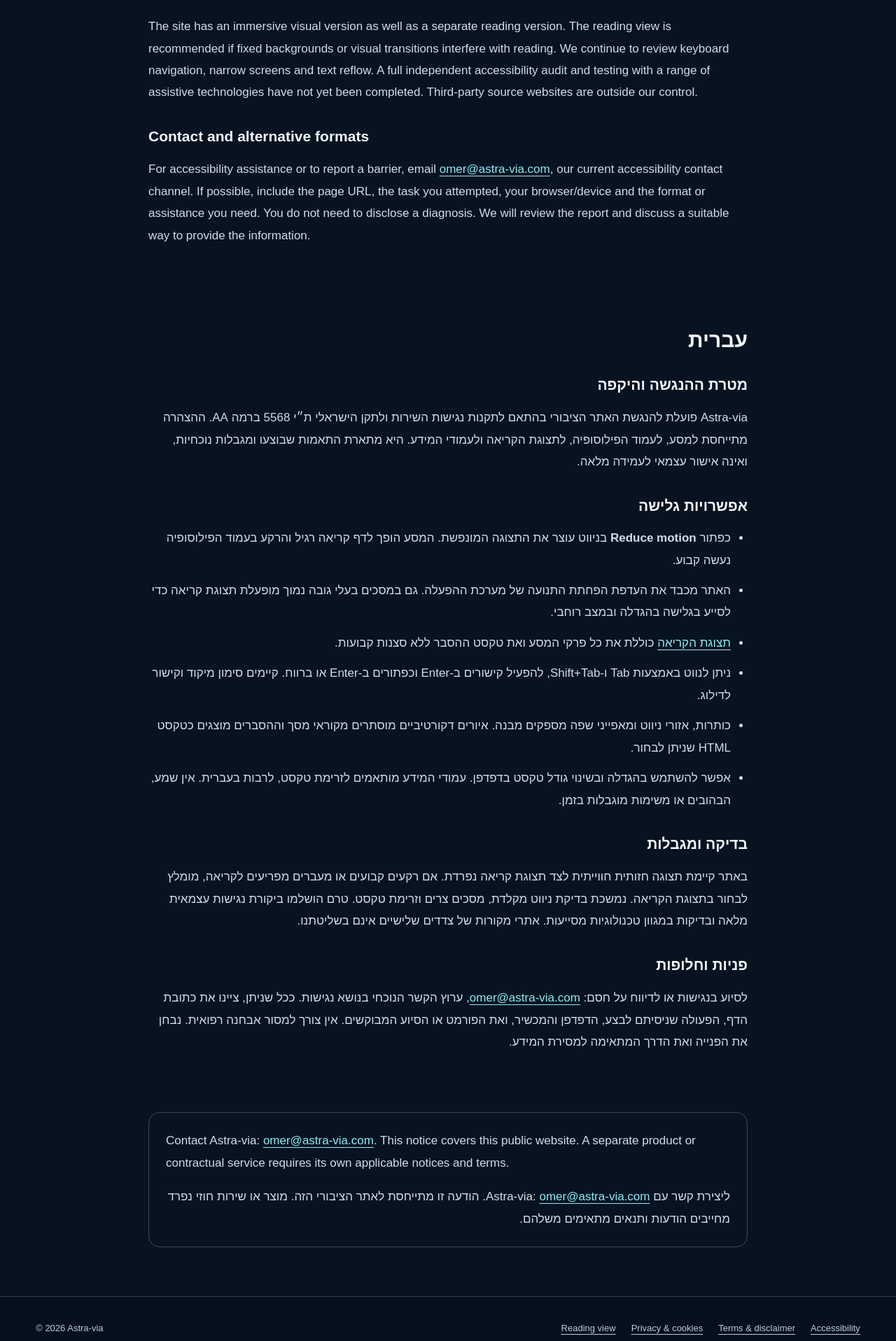
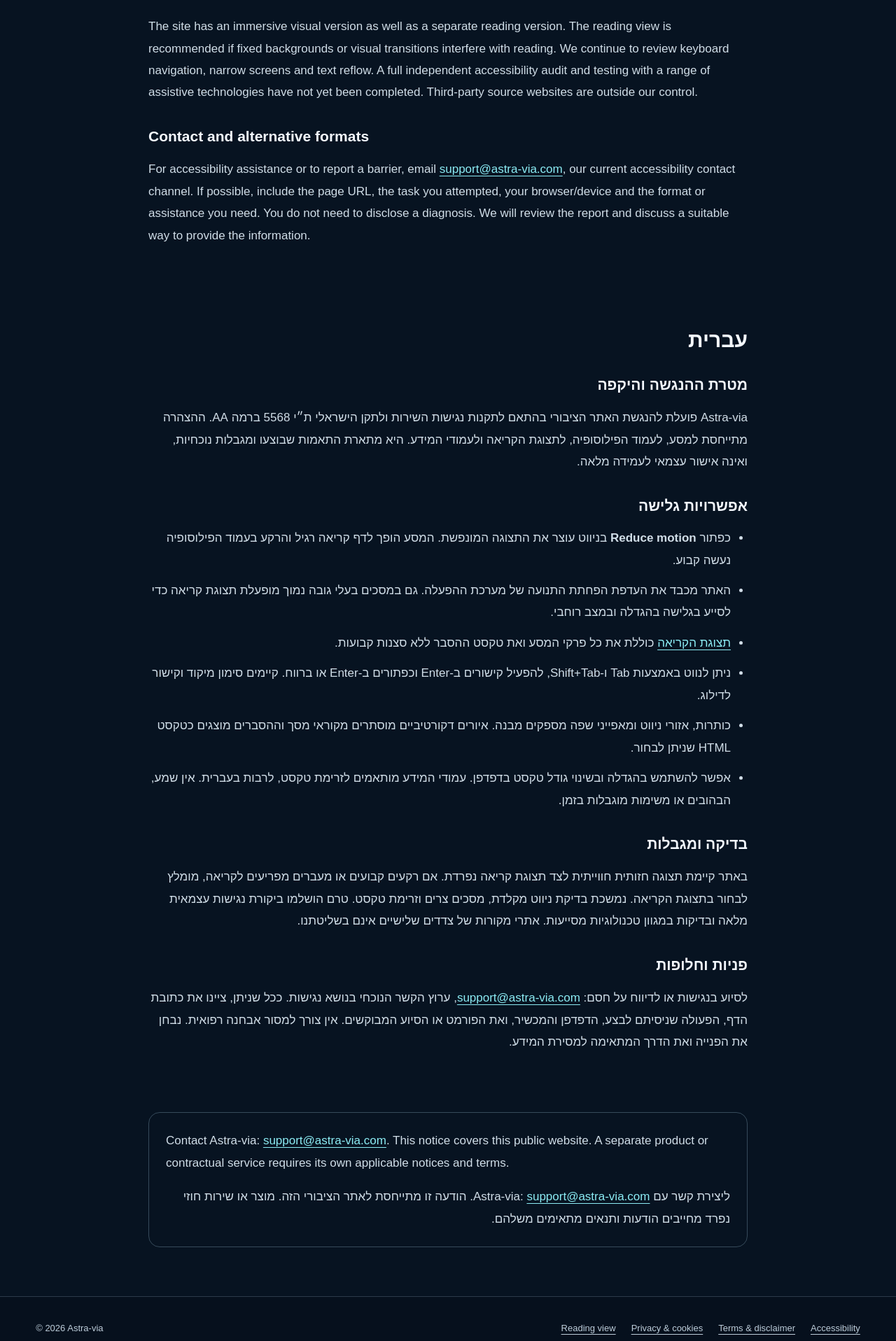
Before and after one commit to Astra-via-Omer/Astra-WebSite, a Next.js app: page /accessibility in a window 1280 px wide. Shown: the part 1286-3202 px from the top of the page at 70% size. Built offline with nearby package versions, Linux system fonts and the light colour scheme.

Commit message:
Use shared support mailbox for public website contacts

```diff
--- a/src/app/accessibility/page.tsx
+++ b/src/app/accessibility/page.tsx
@@ -6,13 +6,13 @@ export default function Page() {
       <h3>Our approach and scope</h3><p>Astra-via is working to make this public website accessible in line with the Israeli service accessibility regulations and Israeli Standard 5568 at level AA. This statement covers the journey, Philosophy, reading view and information pages. It describes implemented features and current limitations; it is not an independent certification of complete compliance.</p>
       <h3>Browsing options</h3><ul><li>Choose <strong>Reduce motion</strong> in the navigation to stop the animated presentation. The journey becomes a normal reading page and Philosophy’s background becomes static.</li><li>The site respects your operating system’s reduced-motion setting. Short viewports also use the reading presentation to support zoom and landscape browsing.</li><li><a href="/story">Reading view</a> contains every story chapter and its explanatory text, without fixed visual scenes.</li><li>Use Tab and Shift+Tab to move between links and buttons; use Enter to activate links, and Enter or Space for buttons. A visible focus outline and a skip link help keyboard navigation.</li><li>Headings, navigation landmarks and language attributes provide structure. Decorative artwork is hidden from screen readers; explanations are available as selectable HTML text.</li><li>Use your browser’s text size and zoom settings. Information pages reflow, including their Hebrew sections. No audio, flashing effects or timed tasks are used.</li></ul>
       <h3>Review and limitations</h3><p>The site has an immersive visual version as well as a separate reading version. The reading view is recommended if fixed backgrounds or visual transitions interfere with reading. We continue to review keyboard navigation, narrow screens and text reflow. A full independent accessibility audit and testing with a range of assistive technologies have not yet been completed. Third-party source websites are outside our control.</p>
-      <h3>Contact and alternative formats</h3><p>For accessibility assistance or to report a barrier, email <a href="mailto:omer@astra-via.com?subject=Website%20accessibility">omer@astra-via.com</a>, our current accessibility contact channel. If possible, include the page URL, the task you attempted, your browser/device and the format or assistance you need. You do not need to disclose a diagnosis. We will review the report and discuss a suitable way to provide the information.</p>
+      <h3>Contact and alternative formats</h3><p>For accessibility assistance or to report a barrier, email <a href="mailto:support@astra-via.com?subject=Website%20accessibility">support@astra-via.com</a>, our current accessibility contact channel. If possible, include the page URL, the task you attempted, your browser/device and the format or assistance you need. You do not need to disclose a diagnosis. We will review the report and discuss a suitable way to provide the information.</p>
     </article>
     <article id="hebrew" lang="he" dir="rtl"><h2>עברית</h2>
       <h3>מטרת ההנגשה והיקפה</h3><p>Astra-via פועלת להנגשת האתר הציבורי בהתאם לתקנות נגישות השירות ולתקן הישראלי ת״י 5568 ברמה AA. ההצהרה מתייחסת למסע, לעמוד הפילוסופיה, לתצוגת הקריאה ולעמודי המידע. היא מתארת התאמות שבוצעו ומגבלות נוכחיות, ואינה אישור עצמאי לעמידה מלאה.</p>
       <h3>אפשרויות גלישה</h3><ul><li>כפתור <strong>Reduce motion</strong> בניווט עוצר את התצוגה המונפשת. המסע הופך לדף קריאה רגיל והרקע בעמוד הפילוסופיה נעשה קבוע.</li><li>האתר מכבד את העדפת הפחתת התנועה של מערכת ההפעלה. גם במסכים בעלי גובה נמוך מופעלת תצוגת קריאה כדי לסייע בגלישה בהגדלה ובמצב רוחבי.</li><li><a href="/story">תצוגת הקריאה</a> כוללת את כל פרקי המסע ואת טקסט ההסבר ללא סצנות קבועות.</li><li>ניתן לנווט באמצעות Tab ו-Shift+Tab, להפעיל קישורים ב-Enter וכפתורים ב-Enter או ברווח. קיימים סימון מיקוד וקישור לדילוג.</li><li>כותרות, אזורי ניווט ומאפייני שפה מספקים מבנה. איורים דקורטיביים מוסתרים מקוראי מסך וההסברים מוצגים כטקסט HTML שניתן לבחור.</li><li>אפשר להשתמש בהגדלה ובשינוי גודל טקסט בדפדפן. עמודי המידע מותאמים לזרימת טקסט, לרבות בעברית. אין שמע, הבהובים או משימות מוגבלות בזמן.</li></ul>
       <h3>בדיקה ומגבלות</h3><p>באתר קיימת תצוגה חזותית חווייתית לצד תצוגת קריאה נפרדת. אם רקעים קבועים או מעברים מפריעים לקריאה, מומלץ לבחור בתצוגת הקריאה. נמשכת בדיקת ניווט מקלדת, מסכים צרים וזרימת טקסט. טרם הושלמו ביקורת נגישות עצמאית מלאה ובדיקות במגוון טכנולוגיות מסייעות. אתרי מקורות של צדדים שלישיים אינם בשליטתנו.</p>
-      <h3>פניות וחלופות</h3><p>לסיוע בנגישות או לדיווח על חסם: <a href="mailto:omer@astra-via.com?subject=Website%20accessibility">omer@astra-via.com</a>, ערוץ הקשר הנוכחי בנושא נגישות. ככל שניתן, ציינו את כתובת הדף, הפעולה שניסיתם לבצע, הדפדפן והמכשיר, ואת הפורמט או הסיוע המבוקשים. אין צורך למסור אבחנה רפואית. נבחן את הפנייה ואת הדרך המתאימה למסירת המידע.</p>
+      <h3>פניות וחלופות</h3><p>לסיוע בנגישות או לדיווח על חסם: <a href="mailto:support@astra-via.com?subject=Website%20accessibility">support@astra-via.com</a>, ערוץ הקשר הנוכחי בנושא נגישות. ככל שניתן, ציינו את כתובת הדף, הפעולה שניסיתם לבצע, הדפדפן והמכשיר, ואת הפורמט או הסיוע המבוקשים. אין צורך למסור אבחנה רפואית. נבחן את הפנייה ואת הדרך המתאימה למסירת המידע.</p>
     </article>
   </LegalPage>;
 }
--- a/src/app/privacy/page.tsx
+++ b/src/app/privacy/page.tsx
@@ -4,7 +4,7 @@ export default function Page() {
   return <LegalPage title="Privacy & cookies" intro="What this website processes, why it does so and how to contact us.">
     <article id="english" lang="en">
       <h2>English</h2>
-      <h3>Who is responsible</h3><p>Astra-via, based in Israel, operates this public information website and determines the purposes of the website processing described here. Privacy enquiries and requests: <a href="mailto:omer@astra-via.com">omer@astra-via.com</a>.</p>
+      <h3>Who is responsible</h3><p>Astra-via, based in Israel, operates this public information website and determines the purposes of the website processing described here. Privacy enquiries and requests: <a href="mailto:support@astra-via.com">support@astra-via.com</a>.</p>
       <h3>Browsing and technical logs</h3><p>When you visit, Google Cloud infrastructure processes technical request information, which may include your IP address, browser or user agent, requested URL, timestamp and response status. We use this information to deliver the website, troubleshoot errors and protect its operation. Avoid putting personal or sensitive information in URLs. Hosting uses Cloud Run in the me-west1 region; Google’s network, support and service operations may involve processing outside Israel.</p>
       <h3>Cookies and browser storage</h3><p>This version does not set application cookies, use analytics or advertising trackers, or store data in localStorage or sessionStorage. The Reduce motion setting exists only in the page’s memory and resets on a fresh page load. The site reads your operating system’s reduced-motion preference to adapt its presentation. Artwork is served from the website and fonts use your device’s installed fonts; there are no embedded social feeds or videos.</p><p>There are no optional tracking cookies to accept or reject in this version. If optional analytics, advertising or third-party embeds are added, this notice and the necessary consent controls must be updated before they are enabled.</p>
       <h3>When you contact us</h3><p>If you choose to email Astra-via, we process your email address, any name you provide and the message contents to respond and handle your request. Providing these details is voluntary; there is no legal obligation to send an enquiry. Without a reply address or sufficient details, we may be unable to respond or resolve the request. Please avoid sending identity documents, confidential client files or other sensitive information unless specifically required through an appropriate channel.</p>
@@ -13,7 +13,7 @@ export default function Page() {
       <h3>Security, external links and changes</h3><p>The site uses HTTPS and limits its public functions to informational browsing. No method of storage or transmission is completely secure. External source links lead to independent websites governed by their own privacy notices. Material changes to this website’s processing will be reflected in this notice. Browsing this page does not constitute blanket consent to unrelated processing.</p>
     </article>
     <article id="hebrew" lang="he" dir="rtl">
-      <h2>עברית</h2><h3>האחראי לעיבוד וליצירת קשר</h3><p>Astra-via, הפועלת בישראל, מפעילה אתר מידע ציבורי זה וקובעת את מטרות העיבוד המתוארות כאן. לפניות ובקשות בנושא פרטיות: <a href="mailto:omer@astra-via.com">omer@astra-via.com</a>.</p>
+      <h2>עברית</h2><h3>האחראי לעיבוד וליצירת קשר</h3><p>Astra-via, הפועלת בישראל, מפעילה אתר מידע ציבורי זה וקובעת את מטרות העיבוד המתוארות כאן. לפניות ובקשות בנושא פרטיות: <a href="mailto:support@astra-via.com">support@astra-via.com</a>.</p>
       <h3>גלישה ולוגים טכניים</h3><p>בעת ביקור באתר תשתית Google Cloud מעבדת נתוני בקשה טכניים, שעשויים לכלול כתובת IP, סוג דפדפן, כתובת הדף המבוקש, מועד הבקשה וקוד תגובה. המטרות הן מסירת האתר, איתור תקלות ואבטחת פעולתו. אין לכלול מידע אישי או רגיש בכתובות URL. האירוח נעשה ב-Cloud Run באזור me-west1; פעילות הרשת, התמיכה והשירות של Google עשויה לכלול עיבוד מחוץ לישראל.</p>
       <h3>עוגיות ואחסון בדפדפן</h3><p>גרסה זו אינה מגדירה עוגיות יישום, אינה מפעילה כלי אנליטיקה או פרסום ואינה שומרת מידע ב-localStorage או ב-sessionStorage. הגדרת הפחתת התנועה נשמרת רק בזיכרון הדף ומתאפסת בטעינה חדשה. האתר קורא את העדפת הפחתת התנועה של מערכת ההפעלה. התמונות מוגשות מהאתר והגופנים הם גופנים המותקנים במכשיר שלכם ואין הטמעות של רשתות חברתיות או סרטונים.</p><p>אין בגרסה זו עוגיות מעקב אופציונליות שיש לאשר או לדחות. לפני הוספת כלי מעקב או הטמעות אופציונליות יש לעדכן את ההודעה ואת מנגנוני ההסכמה הנדרשים.</p>
       <h3>פנייה בדואר אלקטרוני</h3><p>אם תבחרו לפנות בדוא״ל, נעבד את כתובתכם, את השם אם מסרתם ואת תוכן ההודעה כדי להשיב ולטפל בפנייה. המסירה מרצון ואין חובה חוקית לשלוח פנייה. ללא כתובת לתשובה או פרטים מספיקים ייתכן שלא נוכל להשיב או לטפל בבקשה. אין לשלוח מסמכי זיהוי, חומר לקוחות חסוי או מידע רגיש אחר אלא אם התבקשו במפורש בערוץ מתאים.</p>
--- a/src/components/LegalPage.tsx
+++ b/src/components/LegalPage.tsx
@@ -3,6 +3,6 @@ export default function LegalPage({ title, intro, children }: { title: string; i
   return <><a className="skip" href="#main-content">Skip to content</a><SiteHeader />
     <main id="main-content" tabIndex={-1} className="legal-page"><p className="eyebrow">Astra-via · Information</p><h1>{title}</h1><p className="page-intro">{intro}</p><p className="updated">Updated 2 October 2026 · עודכן 2 באוקטובר 2026</p>
       <nav className="language-links" aria-label="Page languages"><a href="#english">English</a><a href="#hebrew" lang="he">עברית</a></nav>{children}
-      <aside className="notice"><p>Contact Astra-via: <a href="mailto:omer@astra-via.com">omer@astra-via.com</a>. This notice covers this public website. A separate product or contractual service requires its own applicable notices and terms.</p><p lang="he" dir="rtl">ליצירת קשר עם Astra-via: <a href="mailto:omer@astra-via.com">omer@astra-via.com</a>. הודעה זו מתייחסת לאתר הציבורי הזה. מוצר או שירות חוזי נפרד מחייבים הודעות ותנאים מתאימים משלהם.</p></aside>
+      <aside className="notice"><p>Contact Astra-via: <a href="mailto:support@astra-via.com">support@astra-via.com</a>. This notice covers this public website. A separate product or contractual service requires its own applicable notices and terms.</p><p lang="he" dir="rtl">ליצירת קשר עם Astra-via: <a href="mailto:support@astra-via.com">support@astra-via.com</a>. הודעה זו מתייחסת לאתר הציבורי הזה. מוצר או שירות חוזי נפרד מחייבים הודעות ותנאים מתאימים משלהם.</p></aside>
     </main><SiteFooter /></>;
 }
```
Also changed, not shown: 1 other file (tests, documents, lock files or other folders).
